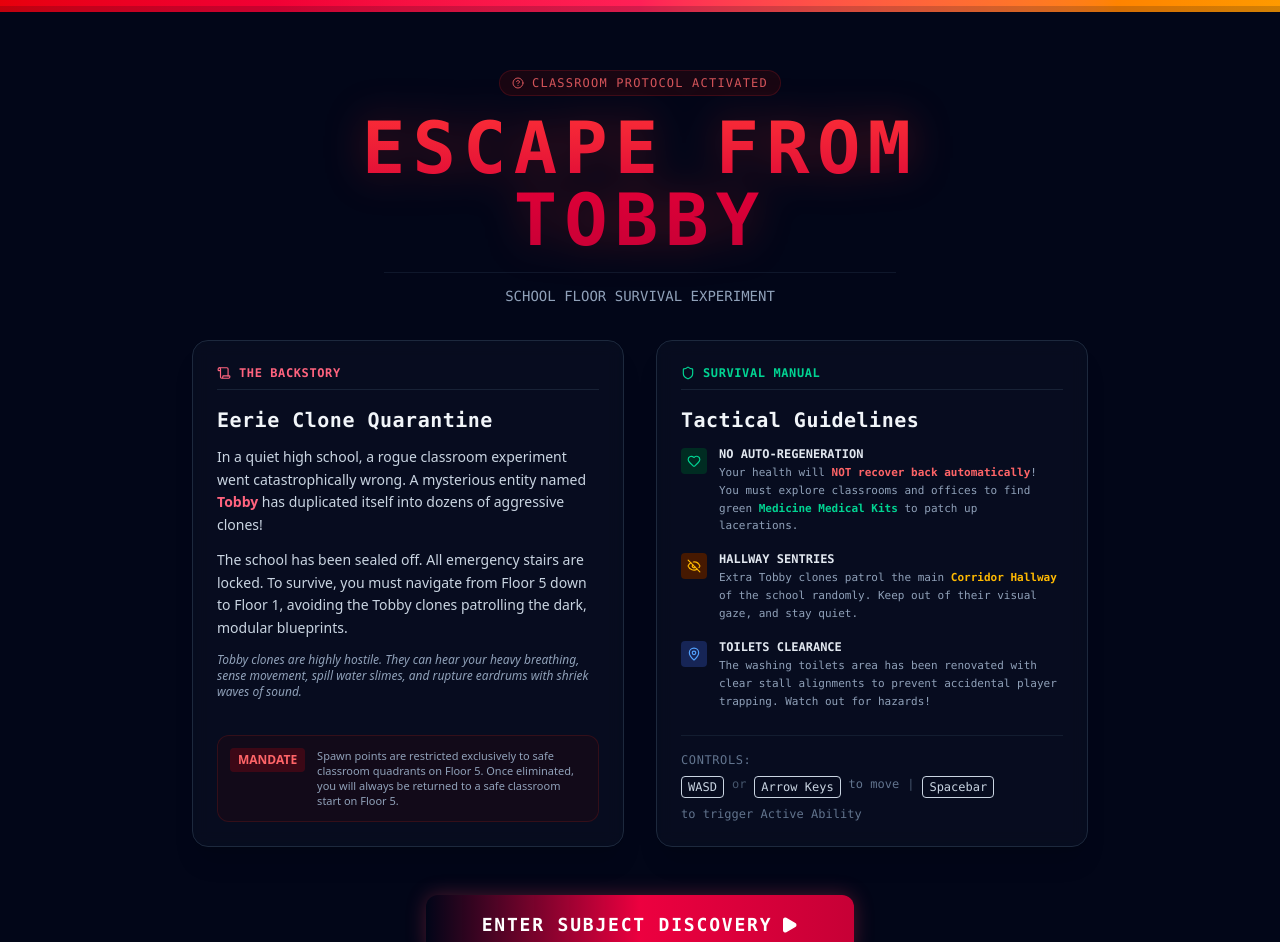
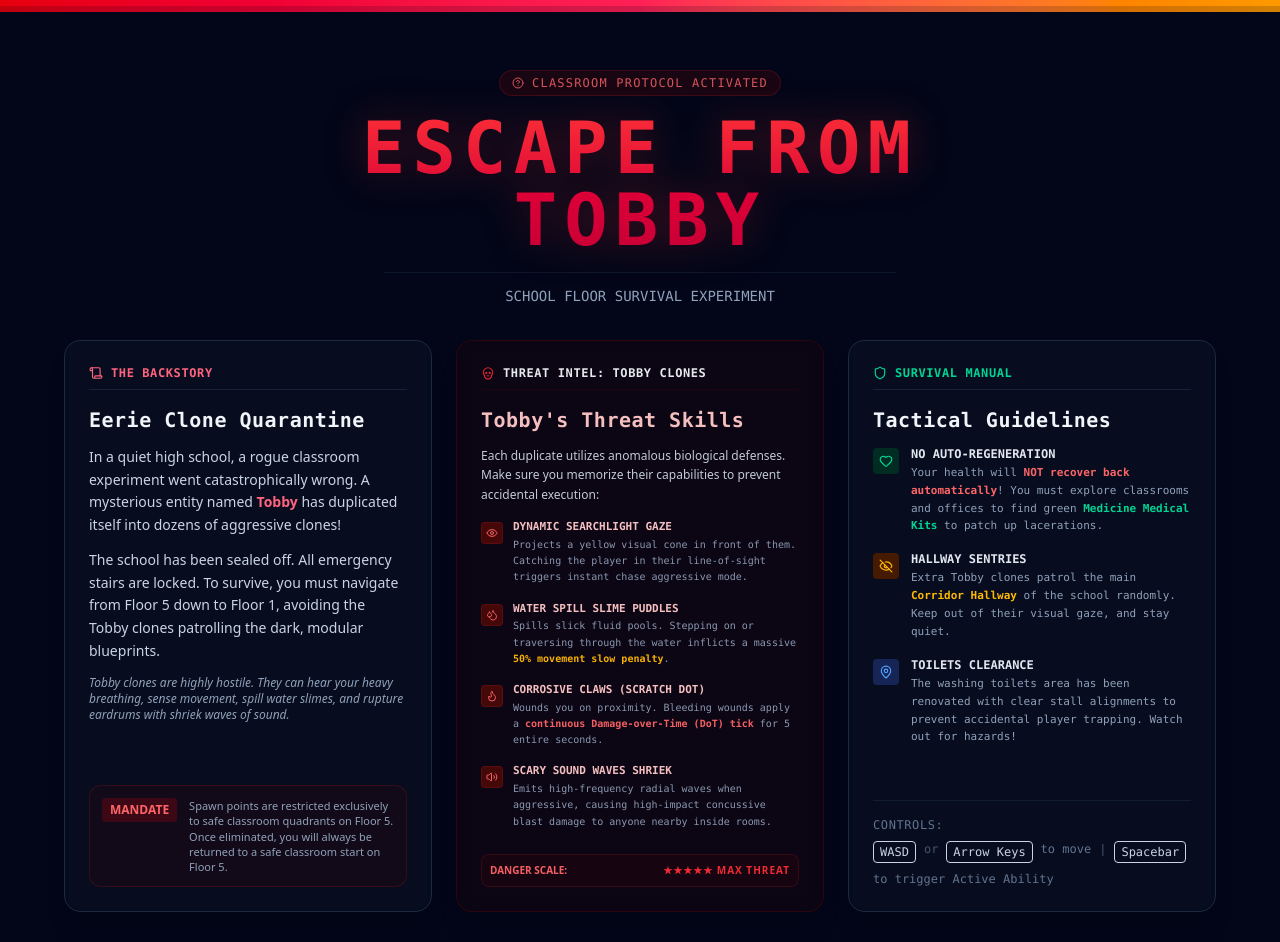
Before and after one commit to 1qw2wq/escap-from-tobby, a React (Vite) app: page / in a window 1280 px wide. Shown: the top 942 px of the page. Built offline with nearby package versions, Linux system fonts and the light colour scheme.

Commit message:
feat(ui): update intro screen with threat intel
Expand layout to support a third column and add new icons to display detailed Tobby threat intelligence.

```diff
--- a/src/components/Intro.tsx
+++ b/src/components/Intro.tsx
@@ -4,7 +4,7 @@
  */
 
 import React from "react";
-import { Play, Shield, Key, Scroll, HelpCircle, Heart, EyeOff, MapPin } from "lucide-react";
+import { Play, Shield, Key, Scroll, HelpCircle, Heart, EyeOff, MapPin, Skull, Eye, Flame, Droplets, Volume2 } from "lucide-react";
 import { playMenuClickSound } from "../utils";
 
 interface IntroProps {
@@ -36,7 +36,7 @@ export function Intro({ onProceed }: IntroProps) {
       </header>
 
       {/* Main Lore & Guide Cards */}
-      <main className="z-10 max-w-4xl mx-auto w-full my-8 grid grid-cols-1 md:grid-cols-2 gap-8 items-stretch">
+      <main className="z-10 max-w-6xl mx-auto w-full my-8 grid grid-cols-1 lg:grid-cols-3 gap-6 items-stretch">
 
         {/* Lore Card */}
         <div className="flex flex-col justify-between p-6 rounded-2xl border border-slate-800 bg-slate-900/40 backdrop-blur-sm shadow-xl hover:border-slate-700 transition-all duration-300">
@@ -65,6 +65,79 @@ export function Intro({ onProceed }: IntroProps) {
             <span className="text-[11px] text-slate-400 leading-snug">
               Spawn points are restricted exclusively to safe classroom quadrants on Floor 5. Once eliminated, you will always be returned to a safe classroom start on Floor 5.
             </span>
+          </div>
+        </div>
+
+        {/* Tobby Threat Intel Card */}
+        <div className="flex flex-col justify-between p-6 rounded-2xl border border-red-950/60 bg-red-950/10 backdrop-blur-sm shadow-xl hover:border-red-900/60 transition-all duration-300 relative group overflow-hidden">
+          {/* Ambient threat highlight */}
+          <div className="absolute inset-0 bg-red-950/5 group-hover:bg-red-950/10 pointer-events-none transition-colors duration-300" />
+
+          <div>
+            <div className="flex items-center gap-2 text-rose-550 font-mono text-xs font-bold uppercase tracking-wider mb-4 border-b border-red-950/30 pb-2">
+              <Skull size={14} className="text-red-500 animate-pulse" /> Threat Intel: Tobby Clones
+            </div>
+            <h2 className="text-xl font-bold font-mono text-red-200 mb-3 tracking-wide">
+              Tobby's Threat Skills
+            </h2>
+            <p className="text-xs text-slate-300 mb-4 font-sans leading-relaxed">
+              Each duplicate utilizes anomalous biological defenses. Make sure you memorize their capabilities to prevent accidental execution:
+            </p>
+
+            <div className="space-y-4 text-xs font-mono">
+              <div className="flex items-start gap-2.5">
+                <div className="p-1 rounded bg-red-950 text-red-400 mt-0.5 border border-red-900/40">
+                  <Eye size={12} />
+                </div>
+                <div>
+                  <h4 className="font-bold text-red-200 uppercase text-[11px]">Dynamic Searchlight Gaze</h4>
+                  <p className="text-slate-400 leading-relaxed text-[10px] pt-0.5">
+                    Projects a yellow visual cone in front of them. Catching the player in their line-of-sight triggers instant chase aggressive mode.
+                  </p>
+                </div>
+              </div>
+
+              <div className="flex items-start gap-2.5">
+                <div className="p-1 rounded bg-red-950 text-red-400 mt-0.5 border border-red-900/40">
+                  <Droplets size={12} />
+                </div>
+                <div>
+                  <h4 className="font-bold text-red-200 uppercase text-[11px]">Water Spill Slime Puddles</h4>
+                  <p className="text-slate-400 leading-relaxed text-[10px] pt-0.5">
+                    Spills slick fluid pools. Stepping on or traversing through the water inflicts a massive <strong className="text-amber-400">50% movement slow penalty</strong>.
+                  </p>
+                </div>
+              </div>
+
+              <div className="flex items-start gap-2.5">
+                <div className="p-1 rounded bg-red-950 text-red-400 mt-0.5 border border-red-900/40">
+                  <Flame size={12} />
+                </div>
+                <div>
+                  <h4 className="font-bold text-red-200 uppercase text-[11px]">Corrosive Claws (Scratch DoT)</h4>
+                  <p className="text-slate-400 leading-relaxed text-[10px] pt-0.5">
+                    Wounds you on proximity. Bleeding wounds apply a <strong className="text-red-400">continuous Damage-over-Time (DoT) tick</strong> for 5 entire seconds.
+                  </p>
+                </div>
+              </div>
+
+              <div className="flex items-start gap-2.5">
+                <div className="p-1 rounded bg-red-950 text-red-400 mt-0.5 border border-red-900/40">
+                  <Volume2 size={12} />
+                </div>
+                <div>
+                  <h4 className="font-bold text-red-200 uppercase text-[11px]">Scary Sound Waves Shriek</h4>
+                  <p className="text-slate-400 leading-relaxed text-[10px] pt-0.5">
+                    Emits high-frequency radial waves when aggressive, causing high-impact concussive blast damage to anyone nearby inside rooms.
+                  </p>
+                </div>
+              </div>
+            </div>
+          </div>
+
+          <div className="mt-6 p-2 bg-red-950/20 border border-red-900/30 rounded-lg text-[10px] text-red-400 flex items-center justify-between">
+            <span className="font-bold">DANGER SCALE:</span>
+            <span className="text-red-500 font-extrabold tracking-widest uppercaseScale">★★★★★ MAX THREAT</span>
           </div>
         </div>
 
@@ -134,7 +207,7 @@ export function Intro({ onProceed }: IntroProps) {
       </main>
 
       {/* Navigation Controls */}
-      <footer className="z-10 max-w-4xl mx-auto w-full flex justify-center items-center py-4">
+      <footer className="z-10 max-w-6xl mx-auto w-full flex justify-center items-center py-4">
         <button
           onClick={handleProceedWithSound}
           id="btn-goto-characters"
```
